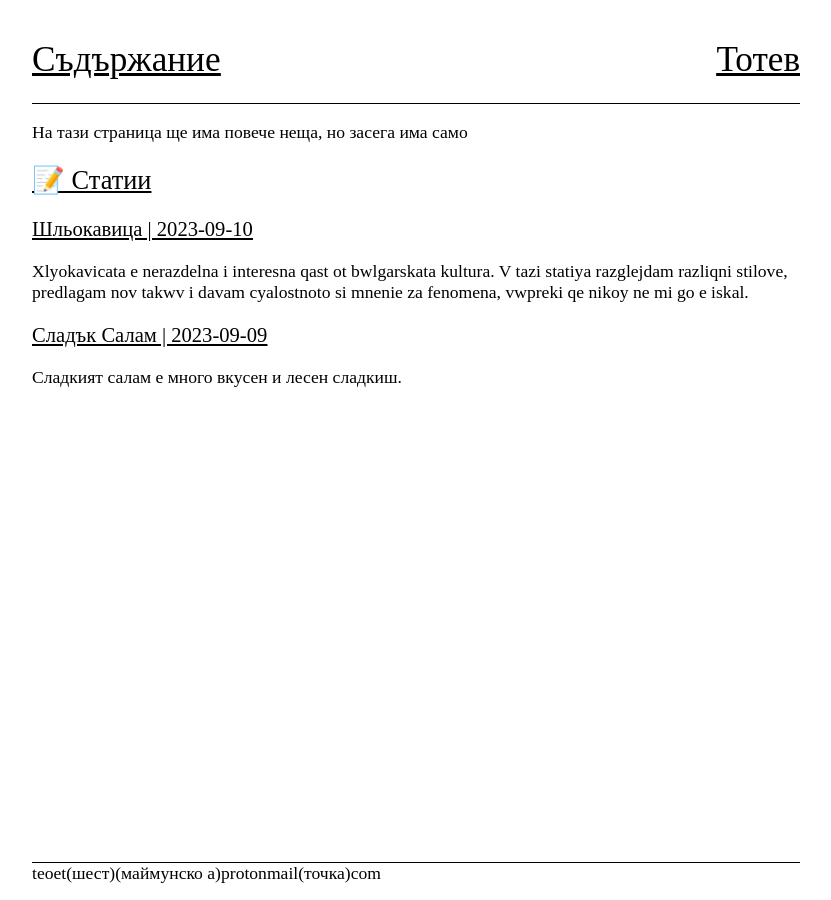
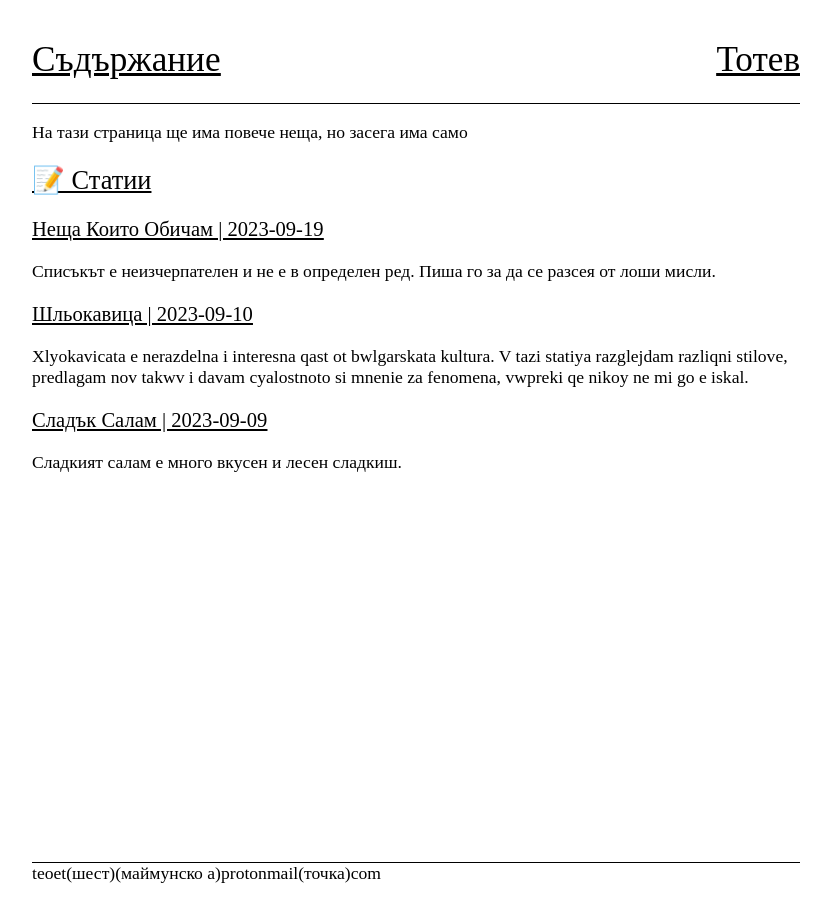
Before and after one commit to teoet6/totev.xyz, a Jekyll site: the page built from index.md, in a window 1280 px wide. Shown: the whole page, without its empty margins (224-1055 px from the left). Built offline with Jekyll 4.4.1, drawn with Linux system fonts in a browser that asks for light colours; our own code applies the rules of GitHub Pages for plain Markdown files; some of the changed lines change nothing that is shown.

Commit message:
Add things I love

```diff
--- a/_config.yml
+++ b/_config.yml
@@ -1,4 +1,5 @@
 permalink: /:title/
+future: true
 # defaults:
 #   -
 #     values:
--- /dev/null
+++ b/_posts/2023-09-19-nexta-koito-obiqam.md
@@ -0,0 +1,88 @@
+Списъкът е неизчерпателен и не е в определен ред. Пиша го за да се разсея от лоши мисли.
+
+Обичам как силният вятър свири в ушите ми и гали лицето ми.\
+Обичам как кара листата на дърветата да треперят между сенчести и осветени.\
+Обичам да пускам хвърчило и да усещам силата на вятъра върху ръцете си.\
+Обичам ягоди.\
+Обичам да спирам и да помирисвам цветята които виждам на улицата.\
+Обичам да гледам облаците и да ги оприличавам на различни предмети.\
+Обичам да ловя риба.\
+Обичам как вълните в езерото ме карат да се чувствам сякаш земята на която седя се движи по него.\
+Обичам да ходя на битпазара.\
+Обичам картината, която си купих от там за пет лева.\
+Обичам Крис, който ми помогна да я занеса до нас.\
+Обичам как се чувствам след като съм се раздал на лостовете.\
+Обичам как студената вода стичаща се по тялото ми ме изпълва с живот.\
+Обичам България.\
+Обичам как планината изглежда безкрайна когато съм в нея.\
+Обичам да храня врабчетата.\
+Мразя като гълъбите им откраднат храната.\
+Обичам кебапчета с лютеница или с горчица.\
+Обичам мама.\
+Обичам тате.\
+Обичам Мая.\
+Обичам баба си Тотка.\
+Обичам баба си Руми.\
+Обичам чичо си.\
+Обичам да гледам нощното небе, лишено от изкуствена светлина.\
+Обичам да търся и откривам съзвездията по него.\
+Обичам домати.\
+Обичам вълнистото море.\
+Обичам да скачам с вълните и да плувам с тях.\
+Обичам да се гмуркам и да видя къде ще ме отведе течението им.\
+Обичам да се гмуркам, да хващам хората за краката, и да ги издърпвам в морето, за да се гмурнат и те.\
+Обичам снега.\
+Обичам как оцветява всичко в прелестно бяло.\
+Обичам да се возя в колата.\
+Обичам да се държа за покрива ѝ, вместо за ръкохватката.\
+Обичам да троля.\
+Обичам, например, като ходя до тоалетна в даскало, демонстративно да си закопчавам колана, чак като влезна в класната стая.\
+Обичам състезанията.\
+Обичам да се возя с влака на път към състезание.\
+Обичам да ходя по хотелските стаи на моите приятели и познати и да ги питам какво правят и в коя стая е купонът.\
+Обичам самите купони по състезанията.\
+Обичам балони.\
+Обичам алкохол.\
+Обичам Бог.\
+Обичам да живея.\
+Обичам да сънувам.\
+Обичам като осъзная, че сънувам и си правя каквото си искам.\
+Обичам Наско.\
+Обичам да изпитвам силни емоции.\
+Обичам да съм влюбен.\
+Обичам да съм гневен.\
+Обичам да съм развълнуван.\
+Обичам да ми е мирна душата.\
+Обичам да се разхождам.\
+Обичам да си седя на някакви пейки.\
+Обичам как пеят птиците.\
+Обичам Аглая.\
+Обичам я до себе си.\
+Обичам малко да я правя на луда.\
+Обичам като тя малко ме прави на луд.\
+Обичам да ѝ говоря глупости.\
+Обичам да ѝ говоря сериозни неща.\
+Обичам прегръдките.\
+Обичам целувките.\
+Обичам и друго.\
+Обичам група Контрол.\
+Обичам да крещя.\
+Обичам да кихам много силно.\
+Обичам нелепи ситуации.\
+Обичам да се правя, на чичко на селски събор, и да бръщолевя глупости.\
+Обичам яйца, особено бъркани с мляко.\
+Обичам вода.\
+Обичам изгрева.\
+Обичам залеза.\
+Обичам халва, особено с масло.\
+Обичам да решавам някакви главоблъсканици.\
+Обичам да програмирам.\
+Обичам да играя Исак, въпреки че много губя.\
+Обичам всичките си приятели, които не съм споменал поименно.\
+Обичам soundcloud.\
+Обичам мемета, или както е етимологически правилно да се наричат - меми.\
+Обичам как на първи март си връзваме мартеници.\
+Обичам как на втори юни седим мирно.\
+Обичам да спя.
+
+Лека нощ!
```
